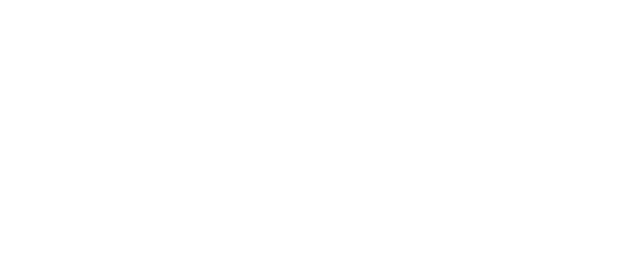
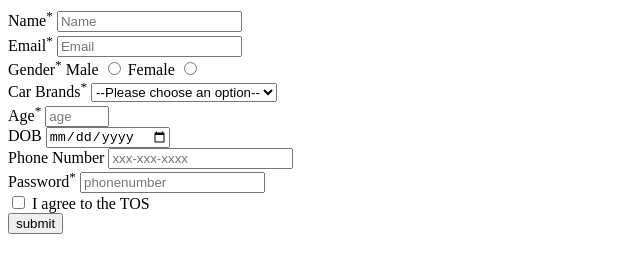
Before and after one commit to acciojob/signup-form-car-chandanyadav8, a website: page main.html in a window 1280 px wide. Shown: the whole page, without its empty margins (0-640 px from the left). Drawn offline with Linux system fonts and the light colour scheme.

Commit message:
commited

```diff
--- a/main.html
+++ b/main.html
@@ -8,9 +8,89 @@
 
 <body>
 	<!-- the entire body must be written by student -->
-    <script type="text/javascript" src="./script.js">
-</script>
+	<form action="post">
+		<div>
+
+			<label for="name">Name<sup>*</sup></label>
+			<input type="text" name="" id="name" required placeholder="Name"><br>
+		</div>
+		<div>
+
+			<label for="Email">Email<sup>*</sup></label>
+			<input type="email" required id="Email" placeholder="Email"><br>
+		</div>
+		<div>
+
+			<label for="gender">Gender<sup>*</sup></label>
+			<label for="gender_m">Male</label>
+			<input type="radio" id="gender_m" name="gender" required>
+			<label for="gender_f">Female</label>
+			<input type="radio" id="gender_f" name="gender" required>
+		</div>
+		<div>
+			<label for="cars">Car Brands<sup>*</sup></label>
+			<select name="cars" id="cars" required>
+				<option value="" disabled selected>--Please choose an option--</option>
+				<option value="BMW">BMW</option>
+				<option value="Audi">Audi</option>
+				<option value="Mercedez">Mercedez</option>
+			</select>
+		</div>
+		<div>
+			<label for="age">Age<sup>*</sup></label>
+			<input type="number" id="age" name="age" min="0" max="120" required placeholder="age">
+		</div>
+		<div>
+			<label for="dob">DOB</label>
+			<input type="date" id="dob" required>
+		</div>
+		<div>
+			<label for="tel">Phone Number</label>
+			<input type="tel" id="tel" placeholder="xxx-xxx-xxxx" >
+		</div>
+
+		<div>
+			<label for="Password">Password<sup>*</sup></label>
+			<input type="password" required id="Password" placeholder="phonenumber">
+		</div>
+		<div>
+			<input type="checkbox" id="TOS">
+			<label for="TOS">I agree to the TOS</label>
+		</div>
+		<div>
+			<button value="submit">submit</button>
+		</div>
+
+	</form>
+	<script type="text/javascript" src="./script.js">
+	</script>
 
 </body>
 
 </html>
+<!-- Make a Signup form4 that has the following HTML elements
+
+Name*
+Email*
+Gender* (radio buttons)
+Car Brands* (options : [BMW, Audi, Mercedez])
+Age*
+DOB*
+Phone Number
+Password*
+Checkbox*
+submit button
+Kindly follow all the instructions mentioned below so that your code passes all the test cases
+
+Instructions:
+
+* are required fields,
+Use method attribute value in this case for the form!
+The respective input elements for the mentioned fields should have ids (i). #name (ii). #email (iii). #gender_m (iv). gender_f (v). #cars (vi). #age (vii). #dob (viii). #tel (ix). #password (x). #tos For example, the element for selecting car brand should have id #cars.
+The radio buttons for gender should have name attribute as gender.
+All input elements must also have corresponding labels with for attribute set to id's of element they belong. For example, label for input of name will be <label for=""name""> Name</label>
+Use Button of type=submit
+Add placeholder same as the name of the fields Name, Email, Age, Password.
+Add placeholder for field Choose your car as --Please choose an option--.
+Add placeholder for field Phone number as xxx-xxx-xxxx.
+Add a checkbox for the field I agree to the TOS. -->
```
